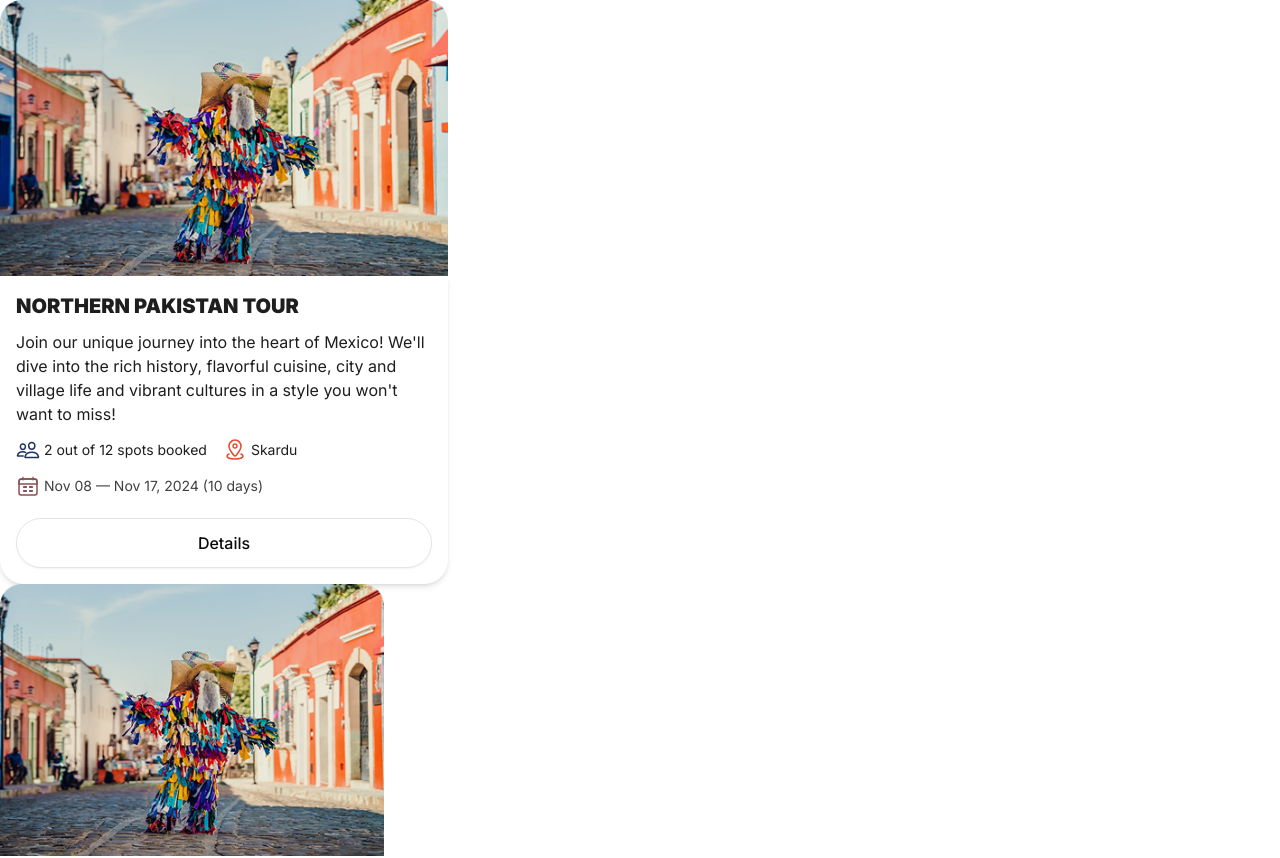
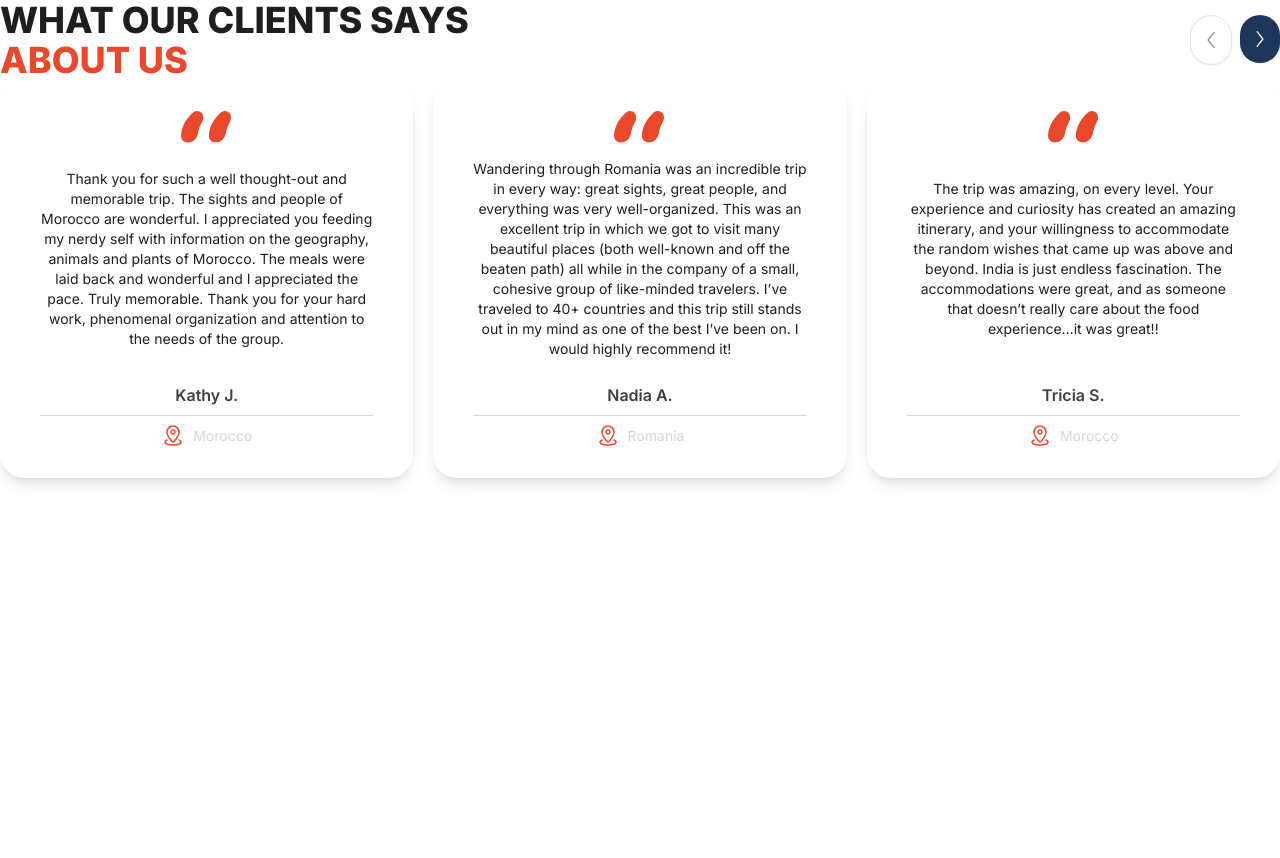
Before and after one commit to Ooozari/wandering-tour-app, a Next.js app: page / in a window 1280 px wide. Shown: the top 858 px of the page. After the commit the page ends 800 px from the top, so only its background shows below. Built offline with nearby package versions, Linux system fonts and the light colour scheme.

Commit message:
Develop the review Card Component

```diff
--- a/src/app/page.jsx
+++ b/src/app/page.jsx
@@ -1,12 +1,16 @@
+import Reviews from '@/components/shared/Reviews';
 import TourCardLarge from '@/components/shared/TourCardLarge';
 import TourCardSmall from '@/components/shared/TourCardSmall';
+import Footer from '@/layout/Footer';
 import React from 'react'
+import ReviewCard from '@/components/shared/ReviewCard';
+
 
 function Page() {
 
     return (
         <>
-            <TourCardLarge
+            {/* <TourCardLarge
                 title="Northern Pakistan Tour"
                 content="Join our unique journey into the heart of Mexico! We'll dive into the rich history, flavorful cuisine, city and village life and vibrant cultures in a style you won't want to miss!"
                 bookSpot="2 out of 12 spots booked"
@@ -18,7 +22,12 @@ function Page() {
                 bookSpot="2 out of 12 spots booked"
                 location="Skardu"
                 days="Nov 08 — Nov 17, 2024 (10 days)"
-            />
+            /> */}
+
+            {/* <Footer /> */}
+
+            <Reviews />
+
         </>
     )
 }
--- /dev/null
+++ b/src/components/shared/ReviewCard.jsx
@@ -0,0 +1,33 @@
+
+import React from 'react'
+import { Review, Location } from '@/svgs/Icons'
+
+function ReviewCard({ msg, name, location }) {
+    return (
+        <div className="flex max-w-md flex-col bg-White rounded-3xl shadow-lg px-10 py-[30px]">
+            {/* Icon */}
+            <div className="flex justify-center mb-4">
+                <Review />
+            </div>
+
+            {/* Message (Centered Horizontally & Vertically) */}
+            <div className="flex flex-1 items-center justify-center text-center mb-6">
+                <p className="text-Black text-sm">{msg}</p>
+            </div>
+
+            {/* Name */}
+            <p className="text-darkGrey text-md font-semibold text-center mb-2">{name}</p>
+
+            {/* Divider */}
+            <hr className="border-lightGrey w-full mb-2" />
+
+            {/* Location */}
+            <p className="flex justify-center items-center gap-2">
+                <Location />
+                <span className="text-lightGrey text-sm font-normal">{location}</span>
+            </p>
+        </div>
+    )
+}
+
+export default ReviewCard
--- /dev/null
+++ b/src/components/shared/Reviews.jsx
@@ -0,0 +1,62 @@
+import React from 'react'
+import ReviewCard from '@/components/shared/ReviewCard';
+import { Button } from '../ui/Button';
+import { GreaterThan, SmallerThan } from '@/svgs/Icons'
+
+function Reviews() {
+    const reviewsUser = [
+        {
+            reviewMsg: `Thank you for such a well thought-out and memorable trip.
+            The sights and people of Morocco are wonderful. I appreciated you feeding my nerdy self
+            with information on the geography, animals and plants of Morocco. The meals were laid back
+            and wonderful and I appreciated the pace. Truly memorable. Thank you for your hard work,
+            phenomenal organization and attention to the needs of the group.`,
+            name: "Kathy J.",
+            location: "Morocco",
+        },
+        {
+            reviewMsg: `Wandering through Romania was an incredible trip in every way: great sights, great people, and everything was very well-organized. This was an excellent trip in which we got to visit many beautiful places (both well-known and off the beaten path) all while in the company of a small, cohesive group of like-minded travelers. I’ve traveled to 40+ countries and this trip still stands out in my mind as one of the best I’ve been on. I would highly recommend it!`,
+            name: "Nadia A.",
+            location: "Romania",
+        },
+        {
+            reviewMsg: `The trip was amazing, on every level. Your experience and curiosity has created an amazing itinerary, and your willingness to accommodate the random wishes that came up was above and beyond. India is just endless fascination. The accommodations were great, and as someone that doesn’t really care about the food experience…it was great!!`,
+            name: "Tricia S.",
+            location: "Morocco",
+        },
+    ]
+    return (
+        <>
+            {/* Top */}
+            <div className='flex justify-between items-center'>
+                {/* Heading */}
+                <div className='text-4xl font-extrabold'>
+                    <h2 className='text-Black'>WHAT OUR CLIENTS SAYS</h2>
+                    <h2 className='text-Secondary'>ABOUT US</h2>
+                </div>
+                {/* Buttons */}
+                <div className='flex gap-2'>
+                    <Button variant='outline'>
+                        <SmallerThan />
+                    </Button>
+                    <Button >
+                        <GreaterThan />
+                    </Button>
+                </div>
+            </div>
+            {/* Cards */}
+            <div className='grid grid-cols-3 gap-5'>
+                {reviewsUser.map((review, index) => (
+                    <ReviewCard
+                        key={index}
+                        msg={review.reviewMsg}
+                        name={review.name}
+                        location={review.location}
+                    />
+                ))}
+            </div>
+        </>
+    )
+}
+
+export default Reviews
--- a/src/components/ui/Button.jsx
+++ b/src/components/ui/Button.jsx
@@ -20,6 +20,7 @@ const buttonVariants = cva(
         ghost:
           "hover:bg-accent hover:text-accent-foreground dark:hover:bg-accent/50",
         link: "text-primary underline-offset-4 hover:underline",
+        circle: "w-10 h-10 rounded-full p-0 flex items-center justify-center",
       },
       size: {
         default: "h-9 px-4 py-6 has-[>svg]:px-3",
--- a/src/layout/Footer.jsx
+++ b/src/layout/Footer.jsx
@@ -2,65 +2,82 @@
 import Image from 'next/image';
 import Logo from '@/assets/Logo.png'
 import companyName from '@/assets/Logo-name.png'
+import bgImage from '@/assets/footer-bg.png'
 
 export default function Footer() {
     return (
-        <div className="w-full max-h-1/4">
+        <div className="w-full relative">
             {/* Background Image */}
-
-
+            <div className="absolute inset-0 -z-10">
+                <Image
+                    src={bgImage}
+                    alt="Footer Img"
+                    fill // makes it full width and height of parent
+                    className="object-cover" // covers the area like background-size: cover
+                />
+            </div>
             {/* Gradient Overlay */}
-            <div className="absolute inset-0 z-50 bg-gradient-to-t from-[#1E365C] via-[#1E365C]/95 to-[#1E365C]/0" />
+            <div className="absolute inset-0 z-10 bg-gradient-to-b from-[#1E365C] via-[#1E365C]/95 to-[#1E365C]/0" />
 
             {/* Content */}
-            <div className="relative z-20 px-[20px] py-[80px] flex flex-col gap-[148px] text-white">
+            <div className="relative z-20 px-[20px] flex flex-col gap-10 text-white">
                 {/* Top Section */}
-                <div className="flex flex-col md:flex-row gap-[30px]">
+                <div className="flex items-center  gap-[30px] bg-Icon">
                     {/* Left */}
-                    <div className="flex flex-col md:flex-row gap-[30px]">
-                        <div className="flex flex-col relative">
-                            <Image
-                            src={companyName}
-                            alt="Logo Name"
-                            className="object-contain z-0"
-                            />
-                            <Image src={Logo}
-                            alt="Logo"
-                            className="object-contain z-10"
-                             />
+                    <div className="flex flex-col gap-3 bg-Grey">
+                        {/* Overlapping Images */}
+                        <div className="relative bg-Negative"> {/* Adjust size as needed */}
+                            <div className='relative'>
+                                <Image
+                                    src={companyName}
+                                    alt="Logo Name"
+                                    className="z-0"
+                                />
+                            </div>
+
+                            <div className='absolute -top-0'>
+                                <Image
+                                    src={Logo}
+                                    alt="Logo"
+                                    className="z-10"
+                                />
+                            </div>
+
                         </div>
-                        <div className="max-w-md">
-                            <p className="text-sm">
+                        {/* Text */}
+                        <div className="max-w-md bg-Black">
+                            <p className="text-sm text-white">
                                 Thank you for such a well thought-out and memorable trip. The sights and people of Morocco are wonderful. I appreciated you feeding my nerdy self with information on the geography, animals and plants of Morocco.
                             </p>
                         </div>
                     </div>
 
+
                     {/* Right */}
-                    <div className="flex justify-between">
+                    <div className="flex w-full justify-between px-2.5 text-White bg-Secondary">
                         <div>
-                            <h3 className="font-semibold mb-2">OUR PAGES</h3>
-                            <ul className="space-y-1 text-sm list-none">
+                            <h3 className="font-bold mb-2 ">OUR PAGES</h3>
+                            <ul className="space-y-1 text-sm list-none ">
                                 <li>Tours</li>
                                 <li>About Us</li>
                                 <li>Our Style</li>
                             </ul>
                         </div>
                         <div>
-                            <h3 className="font-semibold mb-2">TOUR PAGES</h3>
+                            <h3 className="font-bold mb-2">TOUR PAGES</h3>
                             <ul className="space-y-1 text-sm list-none">
                                 <li>Prvate Tours</li>
                                 <li>Past Tours</li>
                             </ul>
                         </div>
                         <div>
-                            <h3 className="font-semibold mb-2">CONTACT</h3>
+                            <h3 className="font-bold mb-2">CONTACT</h3>
                             <ul className="space-y-1 text-sm list-none">
                                 <li>Contact Us</li>
                             </ul>
                         </div>
                         <div>
-                            <h3 className="font-semibold mb-2">COMPANY</h3>
+                            <h3 className="font-bold mb-2">COMPANY</h3>
                             <ul className="space-y-1 text-sm list-none">
                                 <li>Privacy Policy</li>
                                 <li>Terms of Services</li>
@@ -71,7 +88,7 @@ export default function Footer() {
                 </div>
 
                 {/* Footer Bottom Text */}
-                <p className="text-center text-xs">©2024 Wandering Earl, LLC. All rights reserved.</p>
+                <p className="text-center text-xs py-3 text-darkGrey">©2024 Wandering Earl, LLC. All rights reserved.</p>
             </div>
         </div>
     );
--- a/src/svgs/Icons.jsx
+++ b/src/svgs/Icons.jsx
@@ -28,3 +28,27 @@ export const Calender = () => (
         <path d="M16.5 16H13.5C13.2239 16 13 16.2239 13 16.5V17.5C13 17.7761 13.2239 18 13.5 18H16.5C16.7761 18 17 17.7761 17 17.5V16.5C17 16.2239 16.7761 16 16.5 16Z" fill="#885252" />
     </svg>
 )
+
+export const Review = () => (
+    <svg width="51" height="33" viewBox="0 0 51 33" fill="none" xmlns="http://www.w3.org/2000/svg">
+        <path d="M40.4742 2.08384C42.1248 0.717632 44.4258 0.561808 46.3638 1.47575C50.1061 3.24059 51.0016 8.22184 48.9516 11.8159C47.9675 13.5413 47.1084 15.3847 46.3744 17.3462C45.7016 19.1443 45.2179 20.9326 44.9236 22.7109C44.1497 27.3859 40.928 31.8851 36.208 32.3062L35.67 32.3542C31.565 32.7205 27.7114 29.8921 27.8217 25.7723C27.8783 23.6588 28.1565 21.6258 28.6562 19.6731C29.8524 15.4423 31.7214 11.7051 34.2633 8.46154C36.1816 6.04904 38.2519 3.92314 40.4742 2.08384ZM12.6633 2.08384C14.3139 0.717632 16.6149 0.561808 18.5529 1.47575C22.2952 3.2406 23.1908 8.22184 21.1408 11.8159C20.1566 13.5413 19.2975 15.3847 18.5636 17.3462C17.8907 19.1443 17.4071 20.9326 17.1127 22.7109C16.3389 27.3859 13.1171 31.8851 8.39719 32.3062L7.85914 32.3542C3.75412 32.7205 -0.0995114 29.8921 0.0108498 25.7723C0.067464 23.6588 0.345637 21.6258 0.845368 19.6731C2.04153 15.4423 3.91054 11.7051 6.4524 8.46154C8.37076 6.04904 10.4411 3.92314 12.6633 2.08384Z" fill="#E9482B" />
+    </svg>
+
+)
+
+export const GreaterThan = () => (
+    <svg width="11" height="25" viewBox="0 0 11 25" fill="none" xmlns="http://www.w3.org/2000/svg">
+        <path d="M1 24L10 12.5L1 1" stroke="white" stroke-width="2" stroke-linecap="round" stroke-linejoin="round" />
+    </svg>
+)
+
+export const SmallerThan = () => (
+    <svg width="11" height="25" viewBox="0 0 11 25" fill="none" xmlns="http://www.w3.org/2000/svg">
+        <path d="M10 1L1 12.5L10 24" stroke="#8F8F8F" stroke-width="2" stroke-linecap="round" stroke-linejoin="round" />
+    </svg>
+
+)
+
+// export const GrterThan = () => (
+
+// )
```
